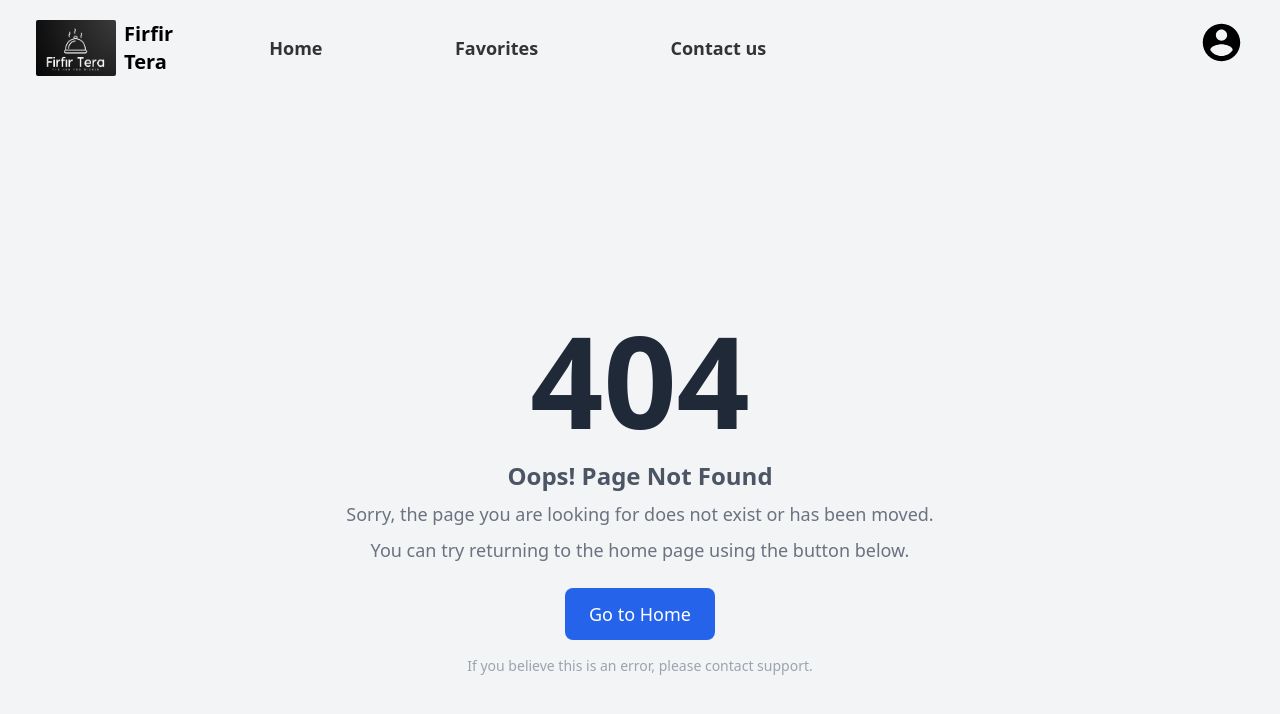
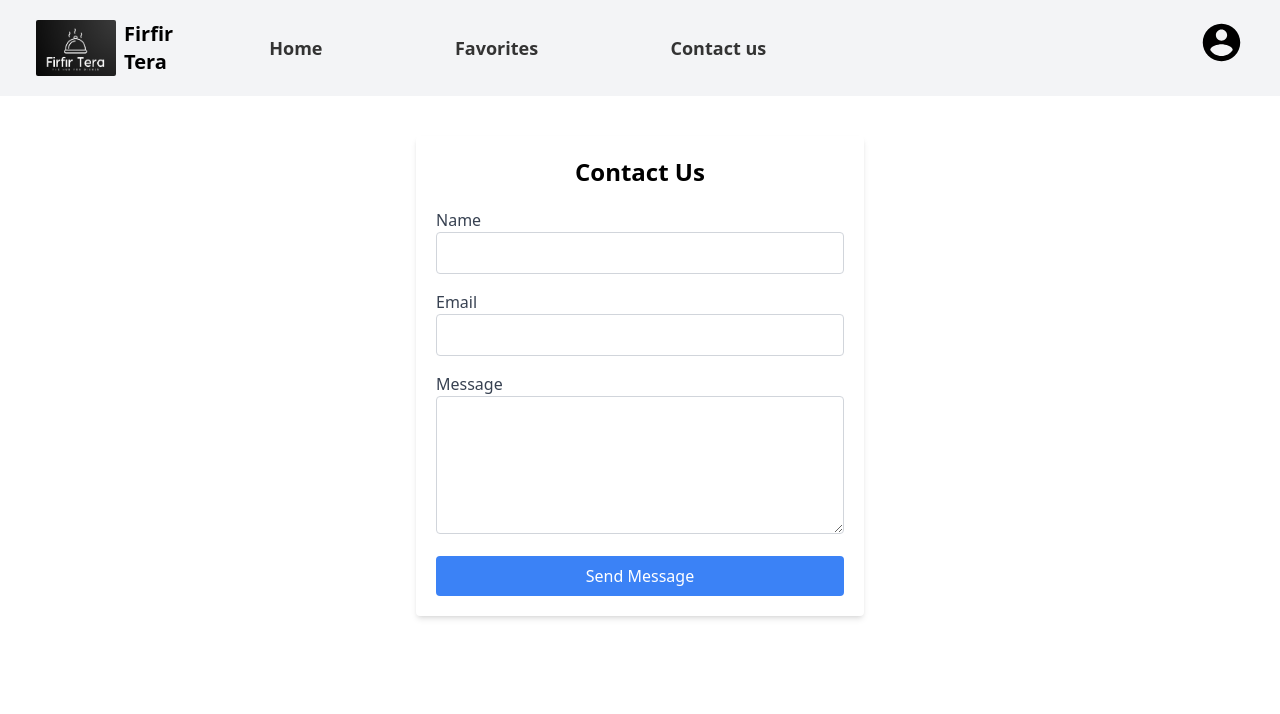
Before and after one commit to AregawiF/Firfir_tera, a React (Create React App) app in the folder client/: page /contact-us in a window 1280 px wide. Shown: the top 714 px of the page. Built offline with nearby package versions, Linux system fonts and the light colour scheme.

Commit message:
added contact functionality

```diff
--- a/client/package.json
+++ b/client/package.json
@@ -16,6 +16,7 @@
     "@types/react-dom": "^18.3.1",
     "autoprefixer": "^10.4.20",
     "cloudinary": "^1.41.3",
+    "emailjs-com": "^3.2.0",
     "multer-storage-cloudinary": "^4.0.0",
     "postcss": "^8.4.47",
     "postcss-cli": "^9.1.0",
--- a/client/src/App.tsx
+++ b/client/src/App.tsx
@@ -11,6 +11,7 @@ import ProtectedRoute from './components/ProtectedRoute/ProtectedRoute';
 import { AuthProvider } from './components/auth/AuthProvider';
 import Mydishes from './components/Mydishes/Mydishes';
 import ProfilePage from './components/Profile/ProfilePage';
+import ContactUs from './components/contactUs/ContactUs';
 
 function App() {
   return (
@@ -27,6 +28,7 @@ function App() {
           <Route path="/onboarding" element={<Onboarding />} />
           <Route path="/recipe/:id" element={<RecipePage />} />
           <Route path="/profile" element={<ProfilePage />} />
+          <Route path="/contact-us" element={<ContactUs />} />
           <Route
             path="/add-dish"
             element={
--- /dev/null
+++ b/client/src/components/contactUs/ContactUs.tsx
@@ -0,0 +1,76 @@
+import React, { useState } from 'react';
+import emailjs from 'emailjs-com';
+
+const ContactUs: React.FC = () => {
+  const [formData, setFormData] = useState({
+    name: '',
+    email: '',
+    message: '',
+  });
+
+  const handleChange = (e: React.ChangeEvent<HTMLInputElement | HTMLTextAreaElement>) => {
+    setFormData({ ...formData, [e.target.name]: e.target.value });
+  };
+
+  const handleSubmit = (e: React.FormEvent) => {
+    e.preventDefault();
+
+    // Send email using EmailJS
+    emailjs.send('service_l9jwdio', 'template_ubh5zeg', formData, 'zV4Bj2pXk7VryjGL4')
+      .then((result) => {
+        alert('Message sent successfully!');
+        setFormData({ name: '', email: '', message: '' }); // Clear form
+      })
+      .catch((error) => {
+        console.error('Error:', error);
+        alert('Failed to send message. Please try again.');
+      });
+  };
+
+  return (
+    <div className="max-w-md mx-auto mt-10 p-5 bg-white shadow-md rounded">
+      <h2 className="text-2xl font-semibold text-center mb-5">Contact Us</h2>
+      <form onSubmit={handleSubmit}>
+        <div className="mb-4">
+          <label htmlFor="name" className="block text-gray-700">Name</label>
+          <input
+            type="text"
+            id="name"
+            name="name"
+            className="w-full p-2 border border-gray-300 rounded"
+            value={formData.name}
+            onChange={handleChange}
+            required
+          />
+        </div>
+        <div className="mb-4">
+          <label htmlFor="email" className="block text-gray-700">Email</label>
+          <input
+            type="email"
+            id="email"
+            name="email"
+            className="w-full p-2 border border-gray-300 rounded"
+            value={formData.email}
+            onChange={handleChange}
+            required
+          />
+        </div>
+        <div className="mb-4">
+          <label htmlFor="message" className="block text-gray-700">Message</label>
+          <textarea
+            id="message"
+            name="message"
+            className="w-full p-2 border border-gray-300 rounded"
+            rows={5}
+            value={formData.message}
+            onChange={handleChange}
+            required
+          />
+        </div>
+        <button type="submit" className="w-full bg-blue-500 text-white p-2 rounded">Send Message</button>
+      </form>
+    </div>
+  );
+};
+
+export default ContactUs;
```
Also changed, not shown: 1 other file (tests, documents, lock files or other folders).
